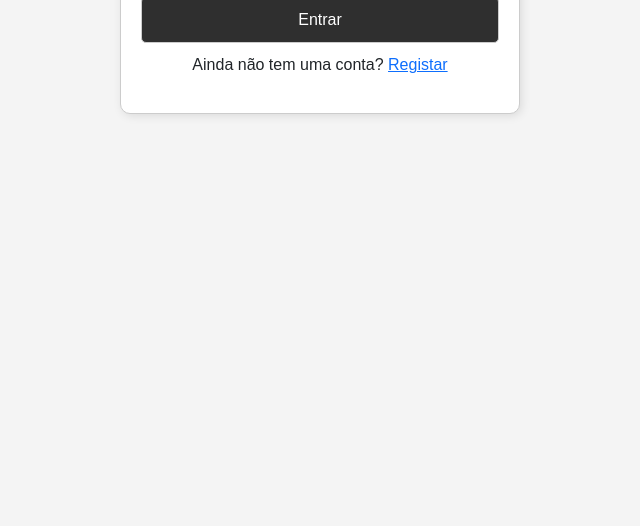
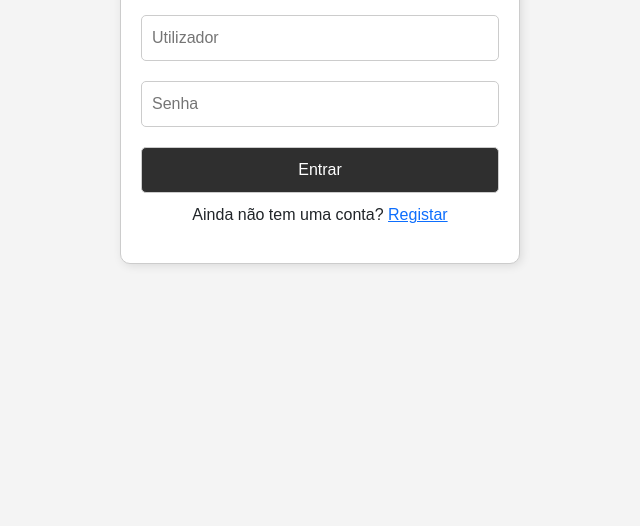
Before and after one commit to CatarinaMaria217/Projeto-internet, a plain HTML site: page app/index.html in a window 1280 px wide. Shown: the part 274-800 px from the top of the page, without its empty margins (320-960 px from the left). Drawn offline with nearby package versions, Linux system fonts and the light colour scheme.

Commit message:
Caixinha centralizada
login.html +register.html

```diff
--- a/app/index.html
+++ b/app/index.html
@@ -25,8 +25,10 @@
             border-radius: 10px;
             box-shadow: 2px 2px 10px rgba(0, 0, 0, 0.1);
             background-color: white;
-            margin: 50px auto;
+            margin: 200px auto;
             text-align: center;
+            align-items: center;
+            justify-content: center; /* Horizontal centering */
         }
 
         h2 {
```
Also changed, not shown: app/register.html (+1 -1 lines).
